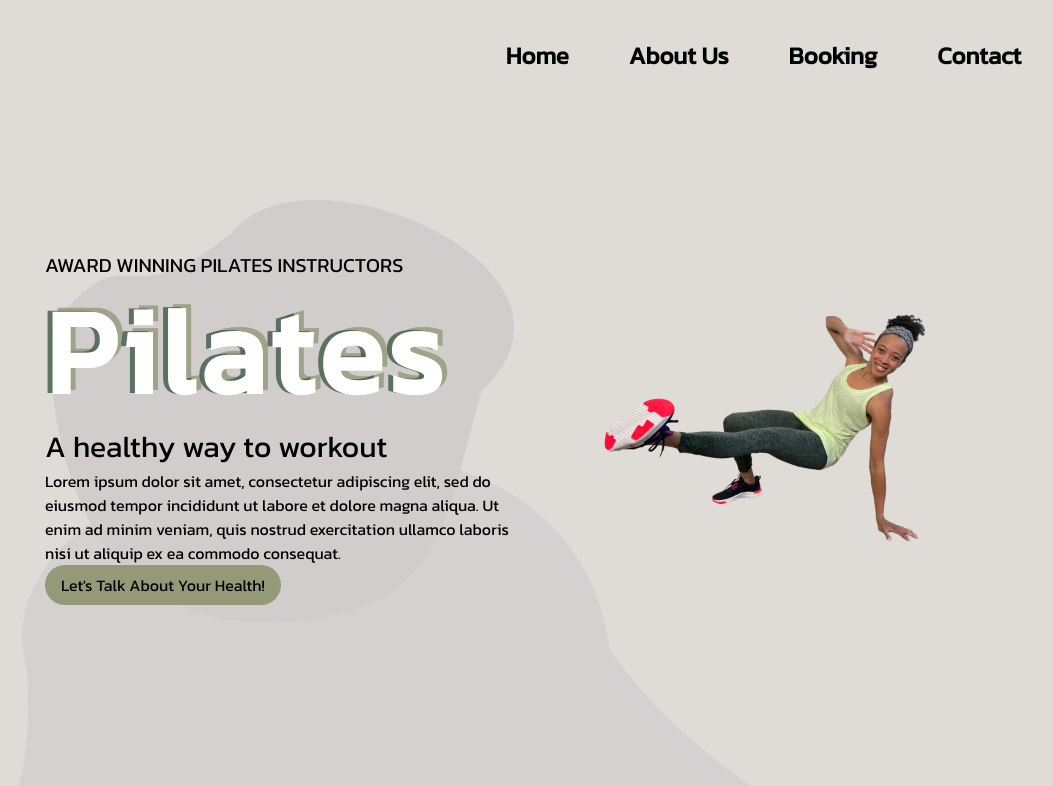
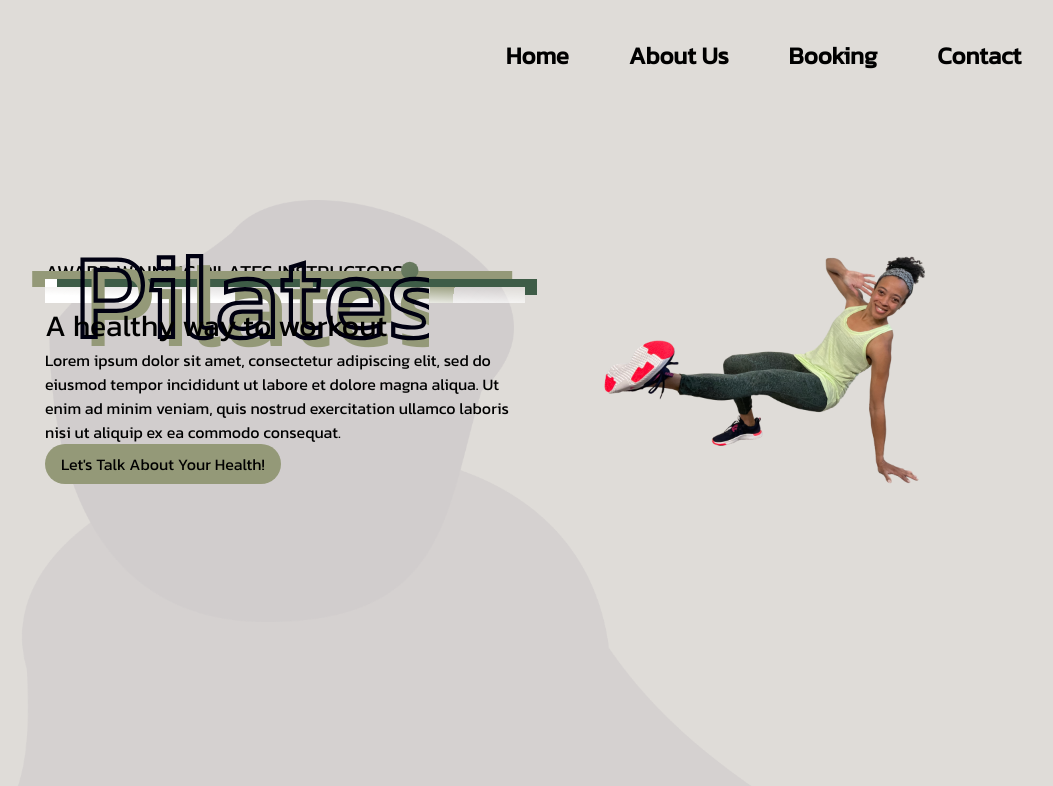
Before and after one commit to Carlie16604/Elevate, a React (Vite) app: page / in a window 1280 px wide. Shown: the top 786 px of the page, without its empty margins (115-1168 px from the left). Built offline with nearby package versions, Linux system fonts and the light colour scheme.

Commit message:
new title saving prog

```diff
--- a/src/index.css
+++ b/src/index.css
@@ -80,61 +80,149 @@ ul:hover a:hover ~ a:before {
 
 /* Title */
 
-.glitch {
+.artist-card {
+  display: grid;
+  grid-template-columns: repeat(5, 1fr);
+  grid-template-rows: 1fr 1rem auto;
+  max-width: 40rem;
+  margin: auto;
   position: relative;
-	text-decoration: none;
-	color: #fff;
-	letter-spacing: 5px;
+  box-shadow: 0.75rem -0.5rem 0 #3E5C47, 0 -0.5rem 0 #fff,
+    -0.8rem -1rem 0 #949978;
 }
 
-.glitch:before,
-.glitch:after {
-	display: block;
-	content: attr(data-glitch);
-	position: absolute;
-	top: 0;
-	left: 0;
-	height: 100%;
-	width: 100%;
-	opacity: .8;
-	animation: glitch 5s cubic-bezier(.25, .46, .45, .94) infinite;
+.artist-card__title {
+  margin: 0;
+  grid-column: 1 / 5;
+  grid-row: 2 / span 1;
+  align-self: center;
+  padding: 0.25em;
+  position: relative;
+  z-index: 1;
+  font-size: 120px;
+  text-align: center;
+  /* line-height: 1.2; */
 }
 
-.glitch:after {
-	color: #949978;
-	z-index: -2;
-	animation-direction: reverse;
+.artist-card__img {
+  max-width: 100%;
+  display: block;
+  grid-column: 1 / -1;
+  grid-row: 1 / 3;
+  align-self: center;
 }
 
-.glitch:before {
-	color: #3E5C47;
-	z-index: -1;
-}
+@supports (clip-path: circle(25%)) {
+  .artist-card {
+    clip-path: circle(0%);
+    animation: circle-grow 2000ms 450ms forwards;
 
-@media only screen and (max-width: 400px) {
-	.glitch {
-		font-size: 3em;
+    &:hover .artist-card__img {
+      clip-path: polygon(0% 0%, 100% 0%, 100% 50%, 100% 100%, 0% 100%);
     }
   }
 
-@keyframes glitch {
-	0% {
-		transform: translate(0);
+  .artist-card__img {
+    clip-path: polygon(
+      18.11% 16.5%,
+      50% 0%,
+      75% 50%,
+      54.09% 90.44%,
+      13.7% 63.94%
+    );
+    transition: clip-path 400ms ease-in-out;
   }
-	20% {
-		transform: translate(-5px, 5px);
+
+  .artist-card__title {
+    clip-path: inset(50% 50%);
+    animation: heading-in 400ms 1000ms forwards;
   }
-	40% {
-		transform: translate(-5px, -5px);
 }
-	60% {
-		transform: translate(5px, 5px);
+
+@keyframes circle-grow {
+  to {
+    clip-path: circle(100%);
   }
-	80% {
-		transform: translate(5px, -5px);
 }
-	100% {
-		transform: translate(0);
+
+@keyframes heading-in {
+  to {
+    clip-path: inset(0% 0%);
+  }
+}
+
+@supports (mix-blend-mode: darken) {
+  .artist-card {
+    background-image: linear-gradient(
+        to top right,
+        #fff 25%,
+        transparent
+      ),
+      radial-gradient(
+        circle at bottom right,
+        transparent 15%,
+        #949978 15%,
+        #949978 20%,
+        transparent 20%,
+        transparent 22%,
+        #949978 22%,
+        transparent 30%
+      );
+
+    &::after {
+      content: "";
+      grid-column: 4 / 5;
+      grid-row: 1 / 2;
+      background: linear-gradient(
+        to bottom left,
+        #3E5C47 40%,
+        transparent
+      );
+      mix-blend-mode: multiply;
+      clip-path: circle(19%);
+      transition: clip-path 400ms ease-in-out;
+    }
+
+    &:hover::after {
+      clip-path: circle(100%);
+    }
+  }
+
+  .artist-card__img {
+    mix-blend-mode: multiply;
+    filter: grayscale(1) contrast(1.5) brightness(0.9);
+  }
+}
+
+@supports (-webkit-text-stroke: 1px black) {
+  .artist-card__title {
+    -webkit-text-stroke: 0.035em #001;
+    color: transparent;
+    text-shadow: 0.075em 0.075em #949978;
+  }
+}
+
+@media screen and (min-width: 25rem) {
+  .artist-card__title::before {
+    content: "";
+    position: absolute;
+    left: 0;
+    top: 10%;
+    width: 100%;
+    height: 60%;
+    clip-path: circle(3% at 95%);
+    background-image: linear-gradient(
+      150deg,
+      #fff 30%,
+      #949978 50%,
+      #3E5C47
+    );
+    z-index: -1;
+    transition: clip-path 400ms ease-in-out;
+
+    .artist-card:hover & {
+      clip-path: circle(100%);
+    }
   }
 }
 
--- a/src/pages/Home.jsx
+++ b/src/pages/Home.jsx
@@ -6,6 +6,7 @@ import Rock3 from '../assets/Home/Ellipse 3.png'
 import Logo from '../assets/logo.svg'
 import Photo from '../assets/Home/Photo.png'
 import PilatesBall from '../assets/Home/PilatesBall.jpg'
+import bruh from '../assets/Home/bruh.png'
 import Stretch from '../assets/Home/Stretch.png'
 import NavBar from '../pages/NavBar';
 
@@ -33,9 +34,11 @@ const Home = () => {
                                     <h3 className='text-[20px] text-black font-medium uppercase'>
                                         Award Winning Pilates Instructors
                                     </h3>
-                                    <h1 className='glitch text-white text-[120px] font-bold leading-[1.2]' data-glitch="Pilates">
-                                        Pilates
-                                    </h1>
+                                    <div className='artist-card'>
+                                        {/* <h1 className='glitch text-white text-[120px] font-bold leading-[1.2]' data-glitch="Pilates"> */}
+                                        <h1 className='artist-card__title'>Pilates</h1>
+                                        {/* <img className='artist-card__img' src='bruh' alt='bruh'/> */}
+                                    </div>
                                     <h3 className='text-[30px] text-black font-medium animate-slide-up'>
                                         A healthy way to workout
                                     </h3>
```
Also changed, not shown: src/assets/Home/bruh.png (added). Lines whose indentation alone changed are shown as unchanged.
